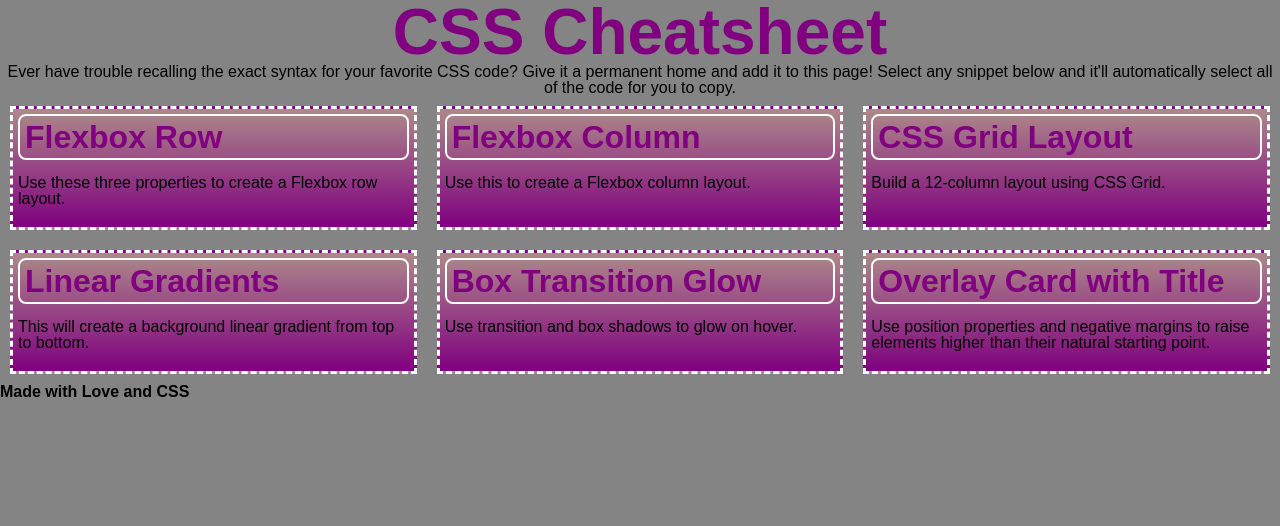
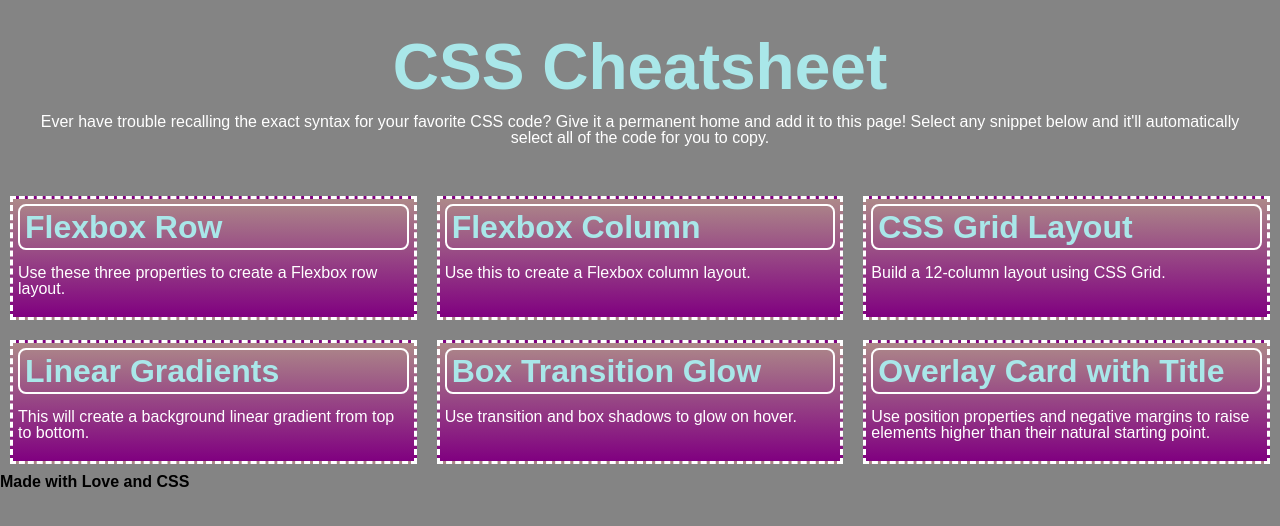
Before and after one commit to PeterKim89/CSS-Cheat-Sheet, a plain HTML site: page index.html in a window 1280 px wide. Drawn offline with Linux system fonts and the light colour scheme.

Commit message:
Added margins to header

```diff
--- a/assets/style.css
+++ b/assets/style.css
@@ -1,14 +1,16 @@
 :root {
---header-color: purple;
+--header-color: rgb(169, 231, 233);
 --main-background: rgba(16, 16, 16, 0.513);
 --card-background: linear-gradient(to top, purple, rgb(173, 137, 137));
+--card-text-color: white;
 }
 
 html {
     background: var(--main-background)
 }
 header {
-
+    margin: 25px;
+    padding: 10px;
     text-align: center;
 
 }
@@ -19,7 +21,10 @@ header h1 {
 
 }
 header p {
-
+    margin-top: 10px;
+    padding: 5px;
+    color: white;
+    font-size: 1rem;
 }
 
 main {
```
